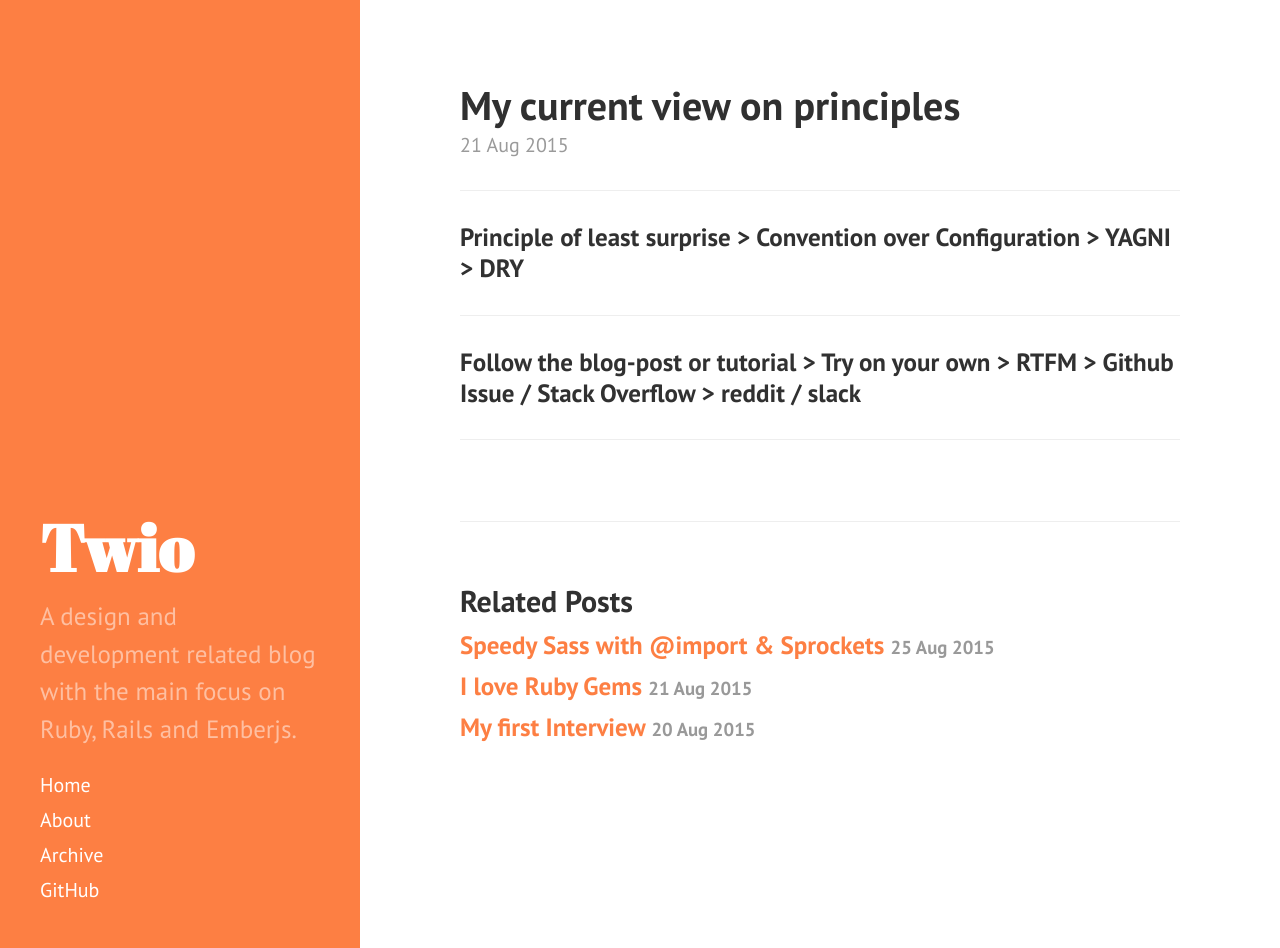
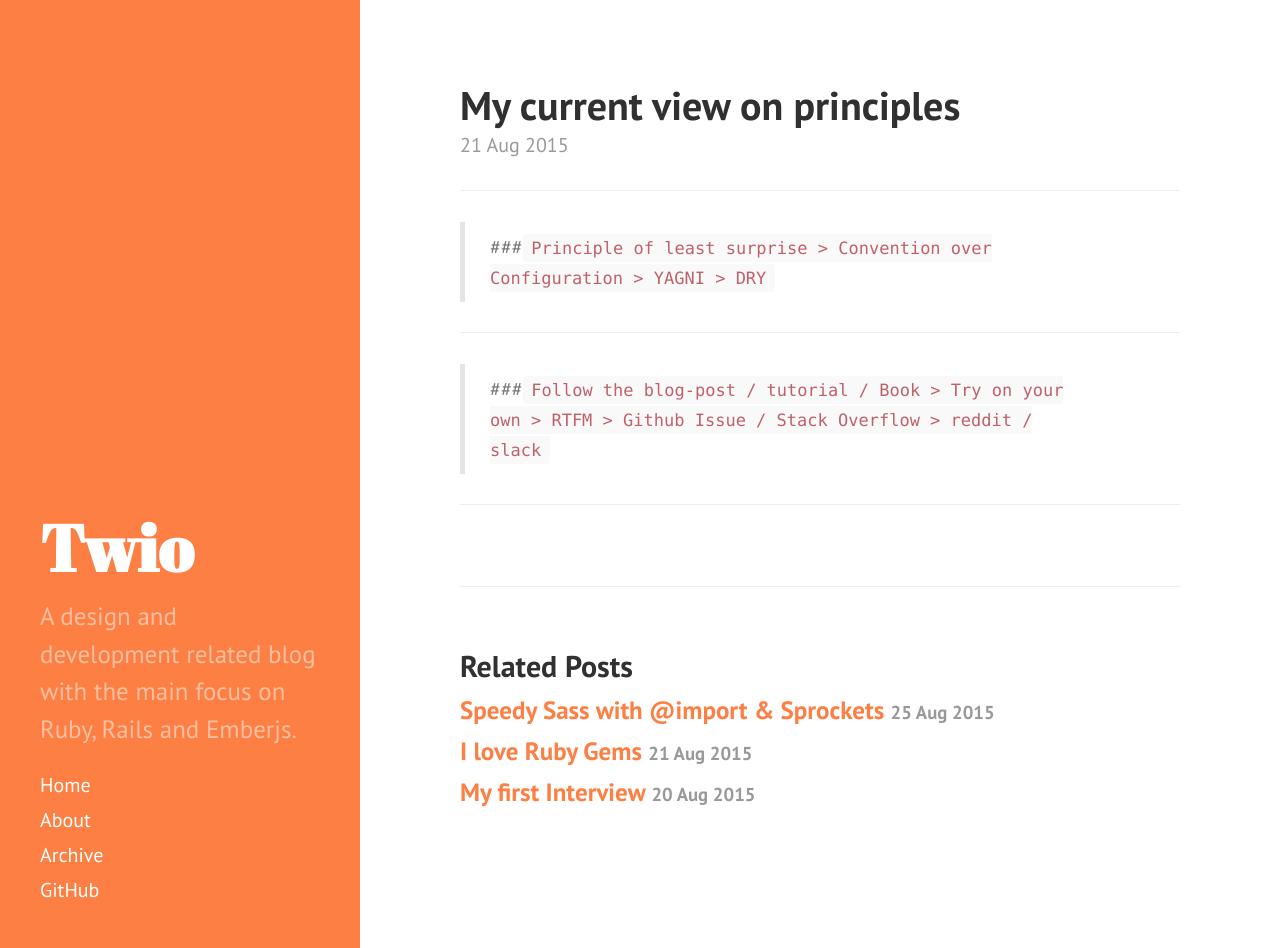
Before and after one commit to twio/twio.github.io, a Jekyll site: the page built from _posts/2015-08-21-principles.md, in a window 1280 px wide and 948 px high. Built offline with Jekyll 4.4.1, drawn with Linux system fonts in a browser that asks for light colours; Markdown is read by kramdown in place of the engine named in the settings.

Commit message:
Updates few styles

```diff
--- a/_posts/2015-08-21-principles.md
+++ b/_posts/2015-08-21-principles.md
@@ -4,8 +4,9 @@ title: My current view on principles
 ---
 ---
 
-###Principle of least surprise > Convention over Configuration > YAGNI > DRY
+>###`Principle of least surprise > Convention over Configuration > YAGNI > DRY`
 
 ---
-###Follow the blog-post or tutorial > Try on your own > RTFM > Github Issue / Stack Overflow > reddit / slack
+>###`Follow the blog-post / tutorial / Book > Try on your own > RTFM > Github Issue / Stack Overflow > reddit / slack`
+
 ---
```
